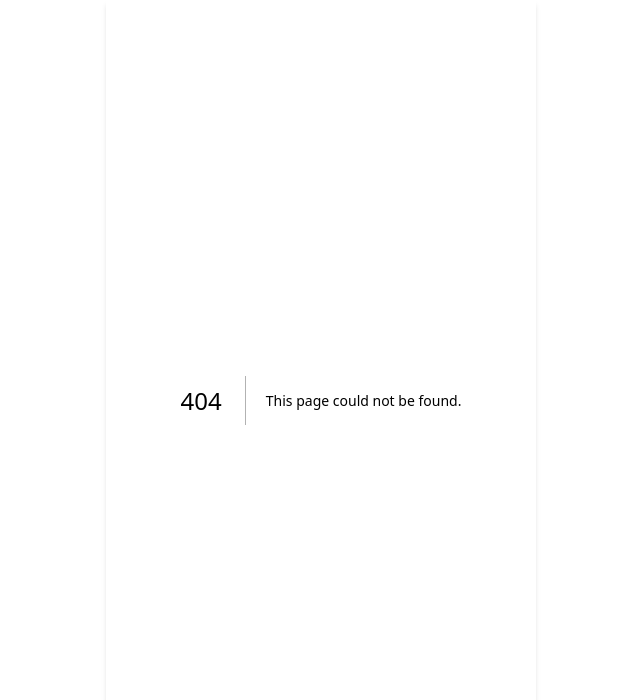
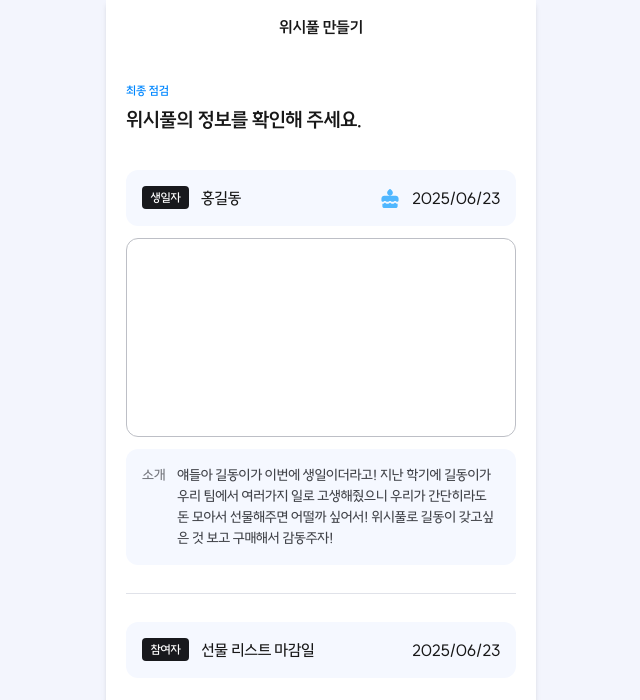
Before and after one commit to WishPool-dev/WishPool-FE, a Next.js app: page /wishpool/preview in a window 1280 px wide. Before the commit this address had no page. Shown: the top 700 px of the page, without its empty margins (319-959 px from the left). Built offline with nearby package versions, Linux system fonts and the light colour scheme.

Commit message:
feat: 프리뷰 페이지 라우팅 추가 (#41)

```diff
--- a/src/app/wishpool/create/(form)/ConfirmStep.tsx
+++ /dev/null
@@ -1,54 +0,0 @@
-import Icon from '@/components/common/Icon';
-import UserTag from '@/components/ui/UserTag';
-
-const ConfirmStep = () => {
-  return (
-    <>
-      <div className="mt-[2.8rem] pb-[15rem]">
-        <p className="caption1 text-blue-primary h-[1.8rem] max-w-[430px]">
-          최종 점검
-        </p>
-        <p className="head1 text-text h-[3.2rem] max-w-[430px] pt-[0.4rem]">
-          위시풀의 정보를 확인해 주세요.
-        </p>
-
-        <div className="bg-background-02 text-text body1 mt-[3.8rem] flex h-[5.6rem] flex-row items-center justify-between rounded-[12px] px-[1.6rem] py-[0.8rem]">
-          <span className="flex flex-row gap-[1.2rem]">
-            <UserTag>생일자</UserTag>
-            홍길동
-          </span>
-          <span className="flex flex-row gap-[1rem]">
-            <Icon name="birthday" /> 2025/06/23
-          </span>
-        </div>
-
-        <div className="mt-[1.2rem] h-[19.9rem] w-full rounded-[12px] border border-gray-400">
-          {/* 이미지 넣기 */}
-        </div>
-
-        <div className="bg-background-02 body2 mt-[1.2rem] inline-block w-full rounded-[12px] p-[1.6rem] break-words">
-          <div className="flex flex-row gap-[1.2rem]">
-            <span className="flex-shrink-0 text-gray-600">소개</span>
-            <p className="text-gray-800">
-              얘들아 길동이가 이번에 생일이더라고! 지난 학기에 길동이가 우리
-              팀에서 여러가지 일로 고생해줬으니 우리가 간단히라도 돈 모아서
-              선물해주면 어떨까 싶어서! 위시풀로 길동이 갖고싶은 것 보고
-              구매해서 감동주자!
-            </p>
-          </div>
-        </div>
-
-        <div className="my-[2.8rem] w-full border-b border-gray-300"></div>
-        <div className="bg-background-02 text-text body1 flex h-[5.6rem] flex-row items-center justify-between rounded-[12px] px-[1.6rem] py-[0.8rem]">
-          <span className="flex flex-row gap-[1.2rem]">
-            <UserTag>참여자</UserTag>
-            선물 리스트 마감일
-          </span>
-          <span>2025/06/23</span>
-        </div>
-      </div>
-    </>
-  );
-};
-
-export default ConfirmStep;
--- /dev/null
+++ b/src/app/wishpool/preview/layout.tsx
@@ -0,0 +1,14 @@
+'use client';
+
+import TextHeader from '@/components/layout/Header/TextHeader';
+
+const PreviewLayout = ({ children }: { children: React.ReactNode }) => {
+  return (
+    <>
+      <TextHeader title="위시풀 만들기" />
+      <main className="mx-[2rem] pt-[5.4rem]">{children}</main>
+    </>
+  );
+};
+
+export default PreviewLayout;
--- /dev/null
+++ b/src/app/wishpool/preview/page.tsx
@@ -0,0 +1,52 @@
+import Icon from '@/components/common/Icon';
+import UserTag from '@/components/ui/UserTag';
+
+const PreviewPage = () => {
+  return (
+    <section className="mt-[2.8rem] pb-[15rem]">
+      <p className="caption1 text-blue-primary h-[1.8rem] max-w-[430px]">
+        최종 점검
+      </p>
+      <p className="head1 text-text h-[3.2rem] max-w-[430px] pt-[0.4rem]">
+        위시풀의 정보를 확인해 주세요.
+      </p>
+
+      <div className="bg-background-02 text-text body1 mt-[3.8rem] flex h-[5.6rem] flex-row items-center justify-between rounded-[12px] px-[1.6rem] py-[0.8rem]">
+        <span className="flex flex-row gap-[1.2rem]">
+          <UserTag>생일자</UserTag>
+          홍길동
+        </span>
+        <span className="flex flex-row gap-[1rem]">
+          <Icon name="birthday" /> 2025/06/23
+        </span>
+      </div>
+
+      <div className="mt-[1.2rem] h-[19.9rem] w-full rounded-[12px] border border-gray-400">
+        {/* 이미지 넣기 */}
+      </div>
+
+      <div className="bg-background-02 body2 mt-[1.2rem] inline-block w-full rounded-[12px] p-[1.6rem] break-words">
+        <div className="flex flex-row gap-[1.2rem]">
+          <span className="flex-shrink-0 text-gray-600">소개</span>
+          <p className="text-gray-800">
+            얘들아 길동이가 이번에 생일이더라고! 지난 학기에 길동이가 우리
+            팀에서 여러가지 일로 고생해줬으니 우리가 간단히라도 돈 모아서
+            선물해주면 어떨까 싶어서! 위시풀로 길동이 갖고싶은 것 보고 구매해서
+            감동주자!
+          </p>
+        </div>
+      </div>
+
+      <div className="my-[2.8rem] w-full border-b border-gray-300"></div>
+      <div className="bg-background-02 text-text body1 flex h-[5.6rem] flex-row items-center justify-between rounded-[12px] px-[1.6rem] py-[0.8rem]">
+        <span className="flex flex-row gap-[1.2rem]">
+          <UserTag>참여자</UserTag>
+          선물 리스트 마감일
+        </span>
+        <span>2025/06/23</span>
+      </div>
+    </section>
+  );
+};
+
+export default PreviewPage;
--- a/src/constants/path.ts
+++ b/src/constants/path.ts
@@ -3,8 +3,8 @@ export const PATH = {
   HOME: '/',
   WISHPOOL_INTRO: '/wishpool/intro',
   WISHPOOL_CREATE: '/wishpool/create',
-  WISHPOOL_PREVIEW: 'wishpool/preview',
-  WISHPOOL_SHARE: 'wishpool/share',
+  WISHPOOL_PREVIEW: '/wishpool/preview',
+  WISHPOOL_SHARE: '/wishpool/share',
   WISHPOOL_DETAIL: (id: number) => `/wishpool/${id}`,
   MYPAGE: '/mypage',
 };
```
